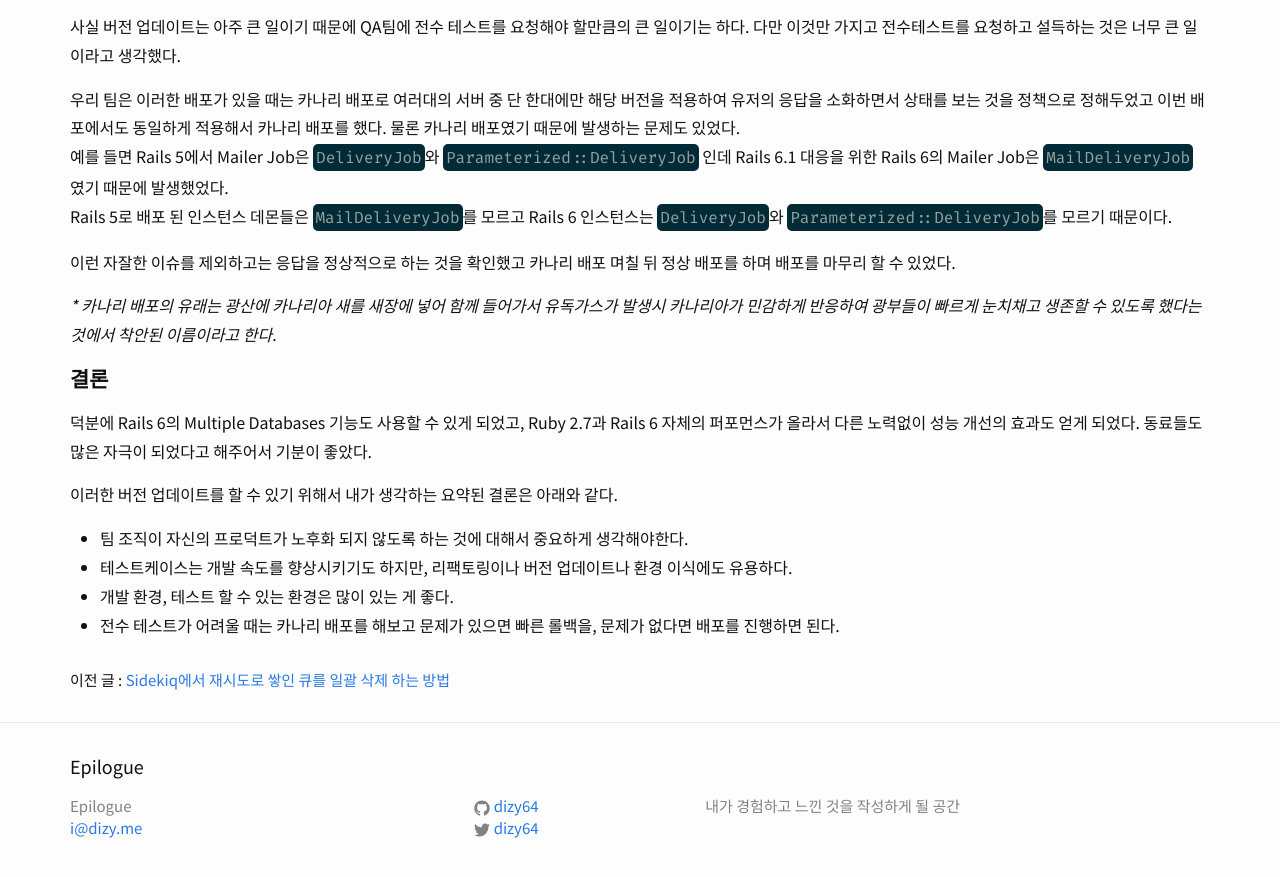
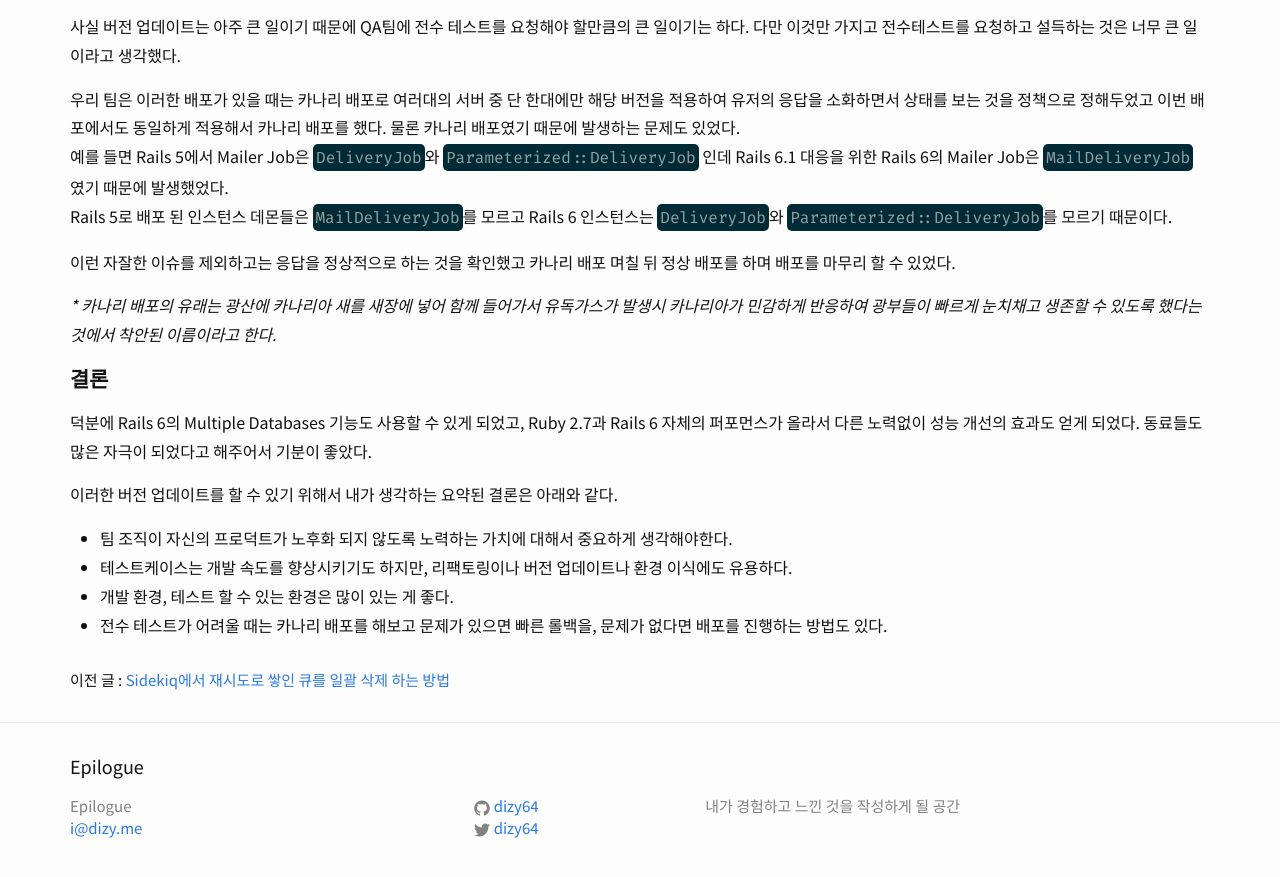
Before and after one commit to dizy64/dizy64.github.io, a Jekyll site: the page built from _posts/2020-11-01-upgrade-ruby-rails.md, in a window 1280 px wide and 900 px high, scrolled down 1629 px. Shown: the top 877 px of the window. Built offline with Jekyll 4.4.1, drawn with Linux system fonts in a browser that asks for light colours; comment, search, counter and statistics services are not loaded.

Commit message:
post: 글에 부족한 내용을 수정하다

```diff
--- a/_posts/2020-11-01-upgrade-ruby-rails.md
+++ b/_posts/2020-11-01-upgrade-ruby-rails.md
@@ -73,7 +73,7 @@ Rails 5로 배포 된 인스턴스 데몬들은 `MailDeliveryJob`를 모르고 R
 
 이러한 버전 업데이트를 할 수 있기 위해서 내가 생각하는 요약된 결론은 아래와 같다.
 
-- 팀 조직이 자신의 프로덕트가 노후화 되지 않도록 하는 것에 대해서 중요하게 생각해야한다.
+- 팀 조직이 자신의 프로덕트가 노후화 되지 않도록 노력하는 가치에 대해서 중요하게 생각해야한다.
 - 테스트케이스는 개발 속도를 향상시키기도 하지만, 리팩토링이나 버전 업데이트나 환경 이식에도 유용하다.
 - 개발 환경, 테스트 할 수 있는 환경은 많이 있는 게 좋다.
-- 전수 테스트가 어려울 때는 카나리 배포를 해보고 문제가 있으면 빠른 롤백을, 문제가 없다면 배포를 진행하면 된다.
+- 전수 테스트가 어려울 때는 카나리 배포를 해보고 문제가 있으면 빠른 롤백을, 문제가 없다면 배포를 진행하는 방법도 있다.
```
